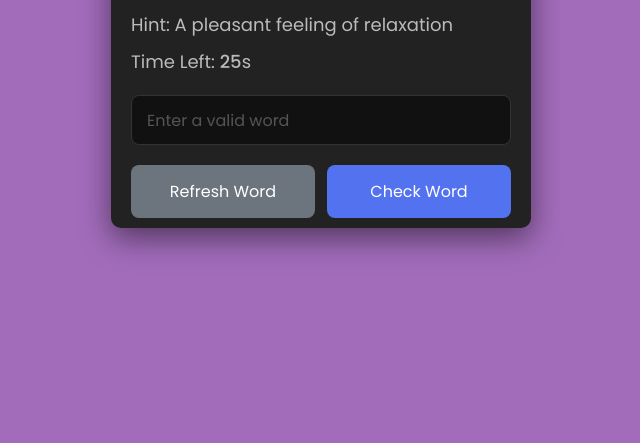
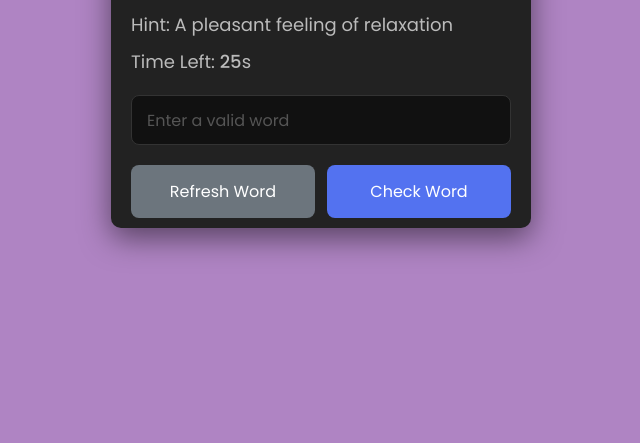
Before and after one commit to vikas1899/Word-Scramble-Game, a plain HTML site: page index.html in a window 1280 px wide. Shown: the part 357-800 px from the top of the page, without its empty margins (319-959 px from the left). Drawn offline with Linux system fonts and the light colour scheme.

Commit message:
bg-color changed

```diff
--- a/style.css
+++ b/style.css
@@ -14,7 +14,7 @@ body {
   align-items: center;
   justify-content: center;
   min-height: 100vh;
-  background: #a26cbb;
+  background: #af84c3;
 }
 
 .container {
```
